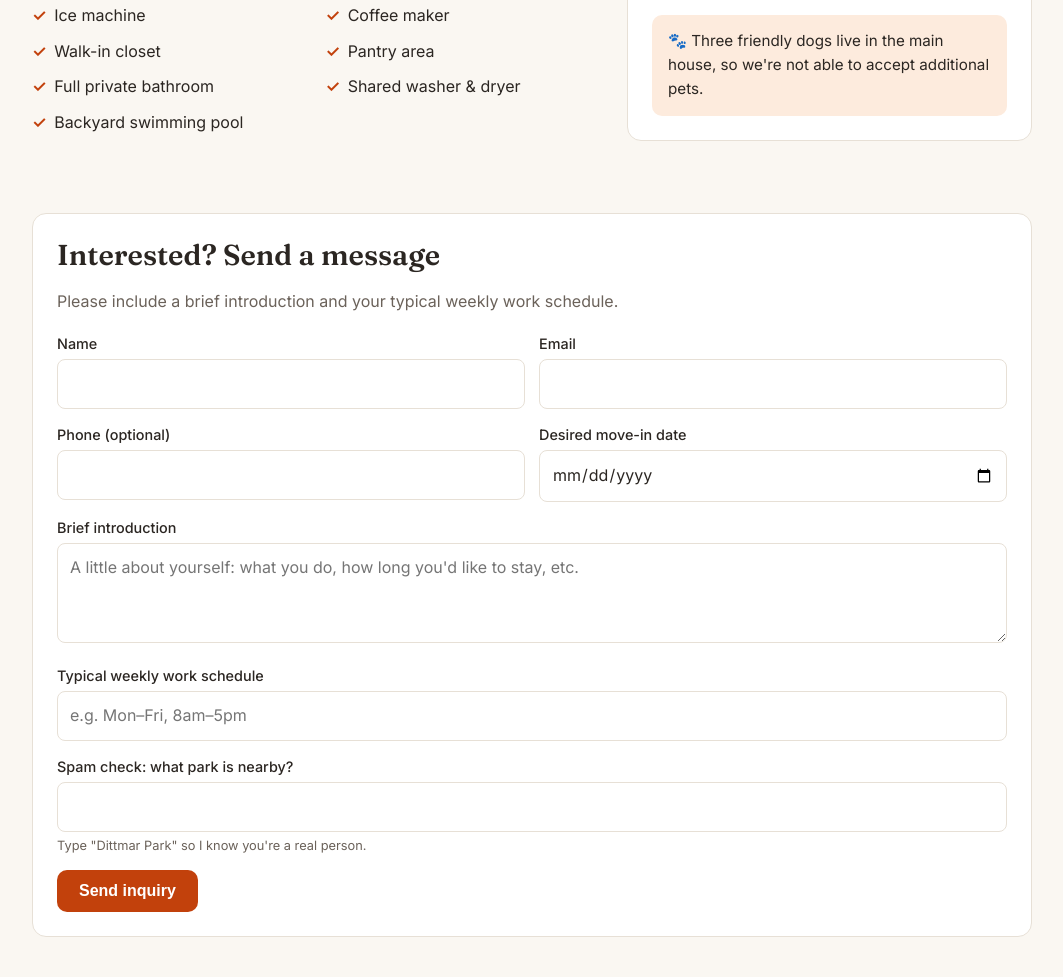
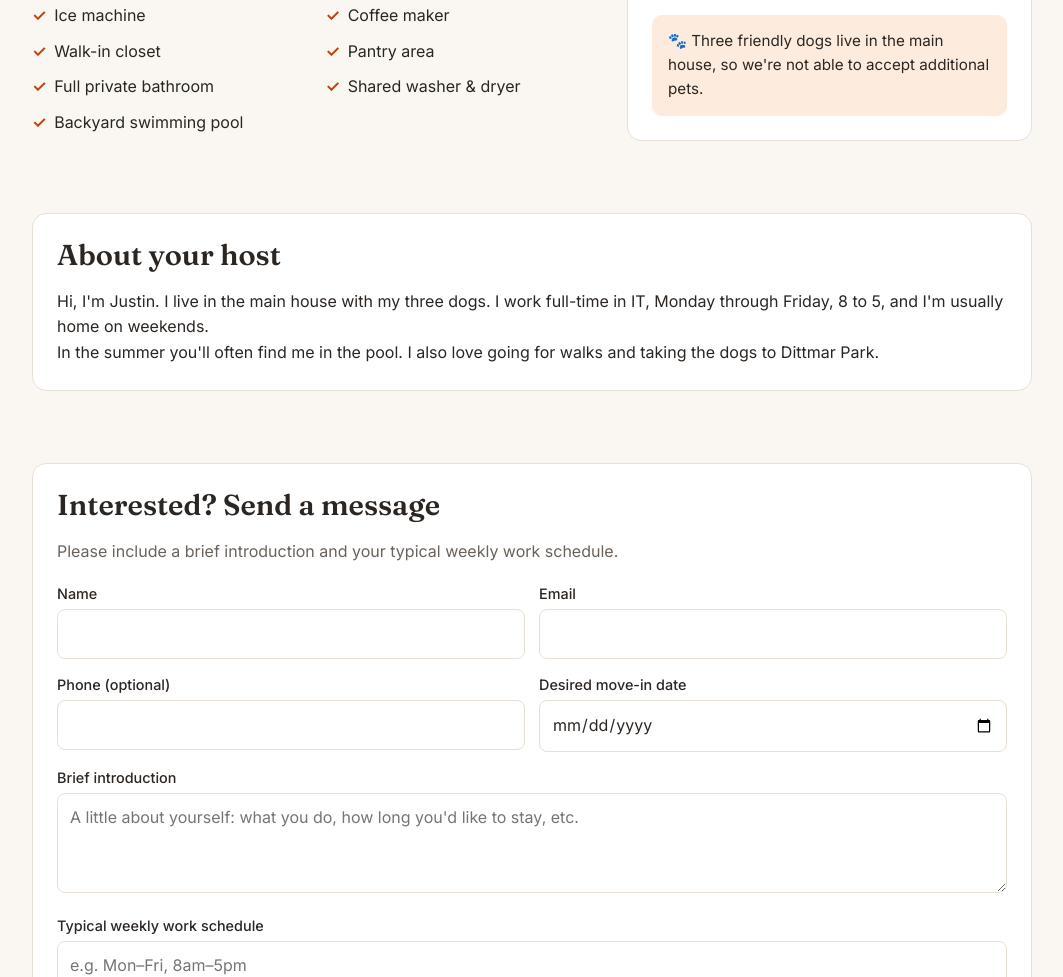
Before and after one commit to justinmcmurtrey740/garage-room-rental, a plain HTML site: page index.html in a window 1280 px wide. Shown: the part 1425-2402 px from the top of the page, without its empty margins (108-1171 px from the left). Drawn offline with Linux system fonts and the light colour scheme.

Commit message:
Add About your host section

```diff
--- a/index.html
+++ b/index.html
@@ -207,7 +207,13 @@
         </aside>
       </div>
     </section>
-
+    <section id="about">
+      <div class="card">
+        <h2>About your host</h2>
+        <p>Hi, I'm Justin. I live in the main house with my three dogs. I work full-time in IT, Monday through Friday, 8 to 5, and I'm usually home on weekends.</p>
+        <p>In the summer you'll often find me in the pool. I also love going for walks and taking the dogs to Dittmar Park.</p>
+      </div>
+    </section>
     <section id="contact">
       <div class="card">
         <h2>Interested? Send a message</h2>
```
